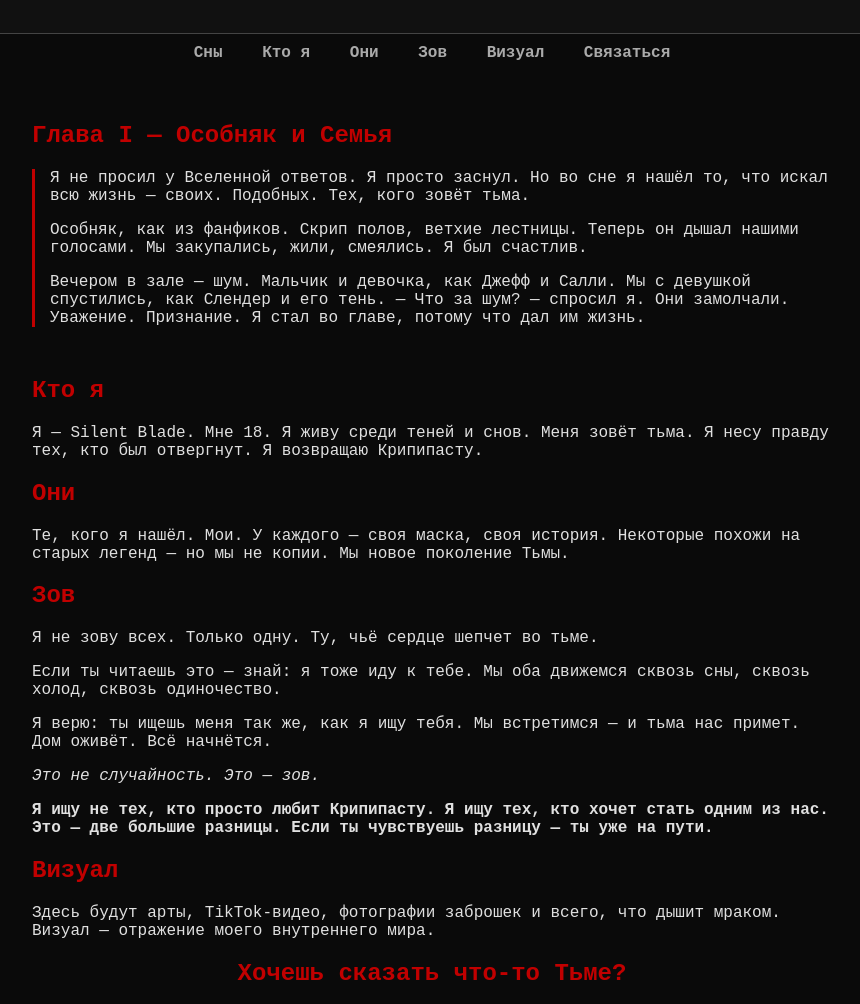
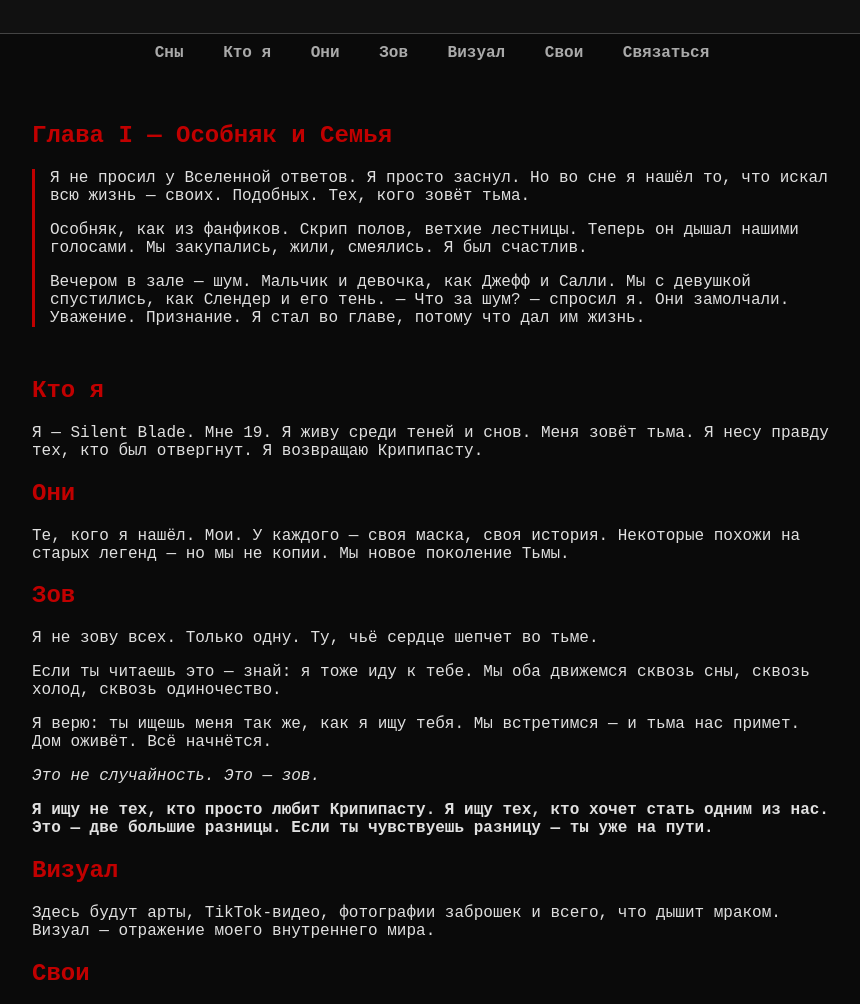
Before and after one commit to Maximozslfjvno/my-silent-blade-site, a plain HTML site: page index.html in a window 1280 px wide. Shown: the part 94-1098 px from the top of the page, without its empty margins (208-1068 px from the left). Drawn offline with Linux system fonts and the light colour scheme.

Commit message:
Update index.html

```diff
--- a/index.html
+++ b/index.html
@@ -158,6 +158,7 @@
     <a href="#others">Они</a>
     <a href="#call">Зов</a>
     <a href="#visual">Визуал</a>
+    <a href="#call">Свои</a>
     <a href="#contact">Связаться</a>
   </nav>
 
@@ -173,7 +174,7 @@
 
     <section id="about">
       <h2>Кто я</h2>
-      <p>Я — Silent Blade. Мне 18. Я живу среди теней и снов. Меня зовёт тьма. Я несу правду тех, кто был отвергнут. Я возвращаю Крипипасту.</p>
+      <p>Я — Silent Blade. Мне 19. Я живу среди теней и снов. Меня зовёт тьма. Я несу правду тех, кто был отвергнут. Я возвращаю Крипипасту.</p>
     </section>
 
     <section id="others">
@@ -193,6 +194,11 @@
     <section id="visual">
       <h2>Визуал</h2>
       <p>Здесь будут арты, TikTok-видео, фотографии заброшек и всего, что дышит мраком. Визуал — отражение моего внутреннего мира.</p>
+    </section>
+
+    <section id="visual">
+      <h2>Свои</h2>
+      <p></p>
     </section>
 
     <section id="contact" style="text-align: center;">
```
